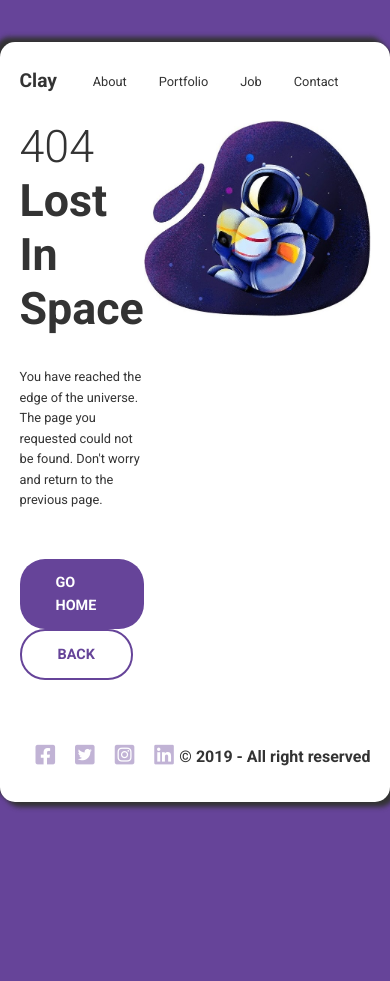
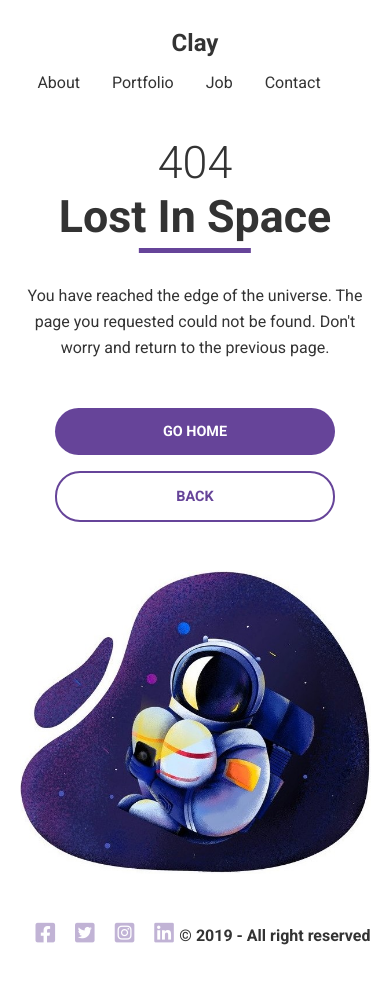
Before and after one commit to zilva149/bit-frontend-2-404-astronaut, a website: page index.html in a window 390 px wide. Before the commit the page ends 844 px from the top, so only its background shows below. Drawn offline with Linux system fonts and the light colour scheme.

Commit message:
Added media queries

```diff
--- a/css/main.css
+++ b/css/main.css
@@ -31,6 +31,7 @@ body {
     line-height: 1.6;
     color: var(--black);
     height: 100%;
+    width: 100vw;
     display: flex;
     flex-direction: column;
     justify-content: center;
@@ -54,7 +55,7 @@ img {
 }
 
 .center-container {
-    width: 1000px;
+    width: 900px;
     max-width: 100%;
     margin: 0 auto;
     background-color: var(--white);
@@ -127,6 +128,7 @@ header .link a:hover {
 
 main .container {
     display: flex;
+    padding: 1rem 0;
 }
 
 .text-content {
@@ -137,11 +139,22 @@ main .container {
 }
 
 .text-content h1 {
+    position: relative;
     font-size: 2.8rem;
     font-weight: 300;
     line-height: 1.2;
     text-transform: capitalize;
-    margin-bottom: 2rem;
+    margin-bottom: 2.5rem;
+}
+
+.text-content h1::before {
+    content: '';
+    position: absolute;
+    left: 0;
+    bottom: -10px;
+    height: 5px;
+    width: 32%;
+    background-color: var(--primary-color);
 }
 
 .text-content .highlight {
@@ -190,3 +203,78 @@ footer .footer-text {
 /* =================
     Media Queries
 ================== */
+
+@media screen and (max-width: 900px) {
+    .text-content {
+        width: 50%;
+    }
+
+    .text-content .btn-container {
+        display: flex;
+        flex-direction: column;
+        text-align: center;
+    }
+
+    .btn-container a {
+        width: 80%;
+        margin-bottom: 1rem;
+    }
+
+    .image-content {
+        width: 50%;
+        display: flex;
+        justify-content: center;
+        align-items: center;
+    }
+}
+
+@media screen and (max-width: 640px) {
+    body {
+        display: block;
+    }
+
+    .center-container {
+        border-radius: 0;
+    }
+
+    header .container {
+        flex-direction: column;
+    }
+
+    header .logo {
+        font-size: 1.5rem;
+        margin-bottom: .5rem;
+    }
+
+    header .link a {
+        font-size: 1rem;
+        margin-left: 0;
+    }
+
+    main .container {
+        flex-direction: column;
+    }
+
+    .text-content {
+        width: 100%;
+        text-align: center;
+    }
+
+    .text-content h1::before {
+        left: 50%;
+        transform: translateX(-50%);
+    }
+
+    .text-content p {
+        font-size: 1rem;
+    }
+
+    .text-content .btn-container {
+        align-items: center;
+    }
+
+    .image-content {
+        width: 100%;
+    }
+
+}
```
